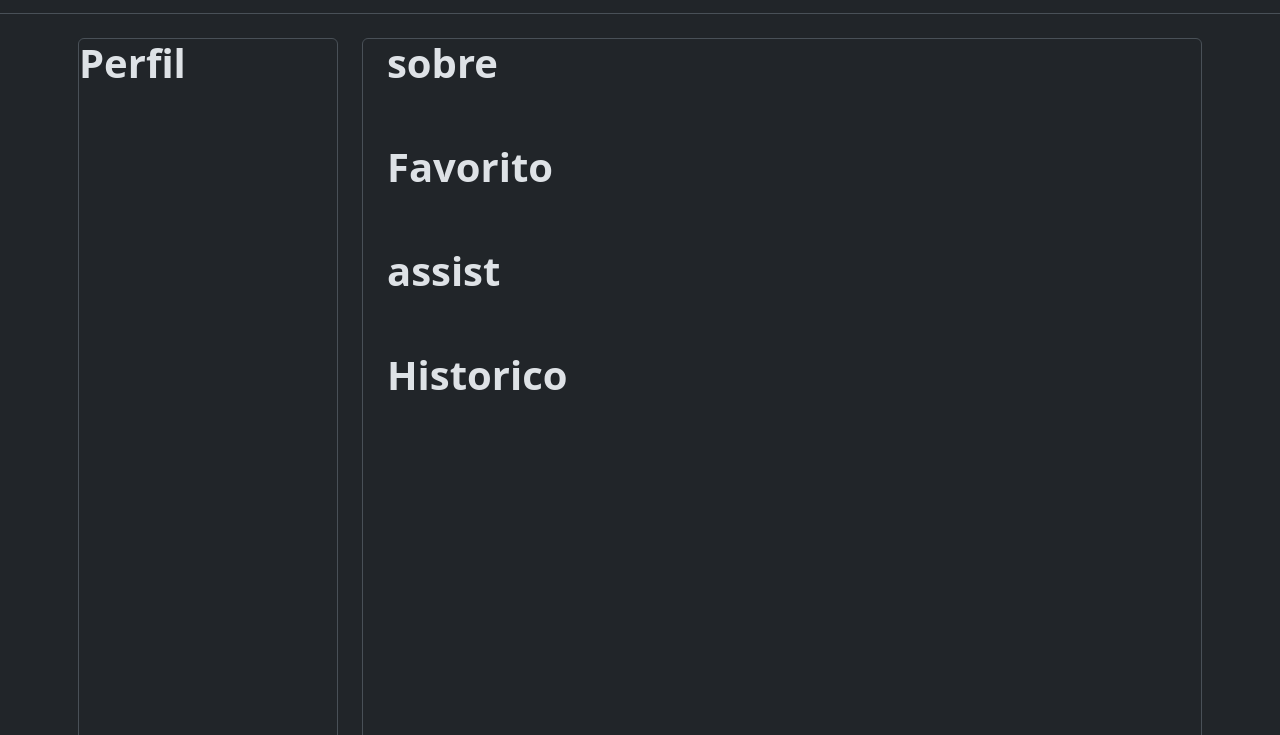
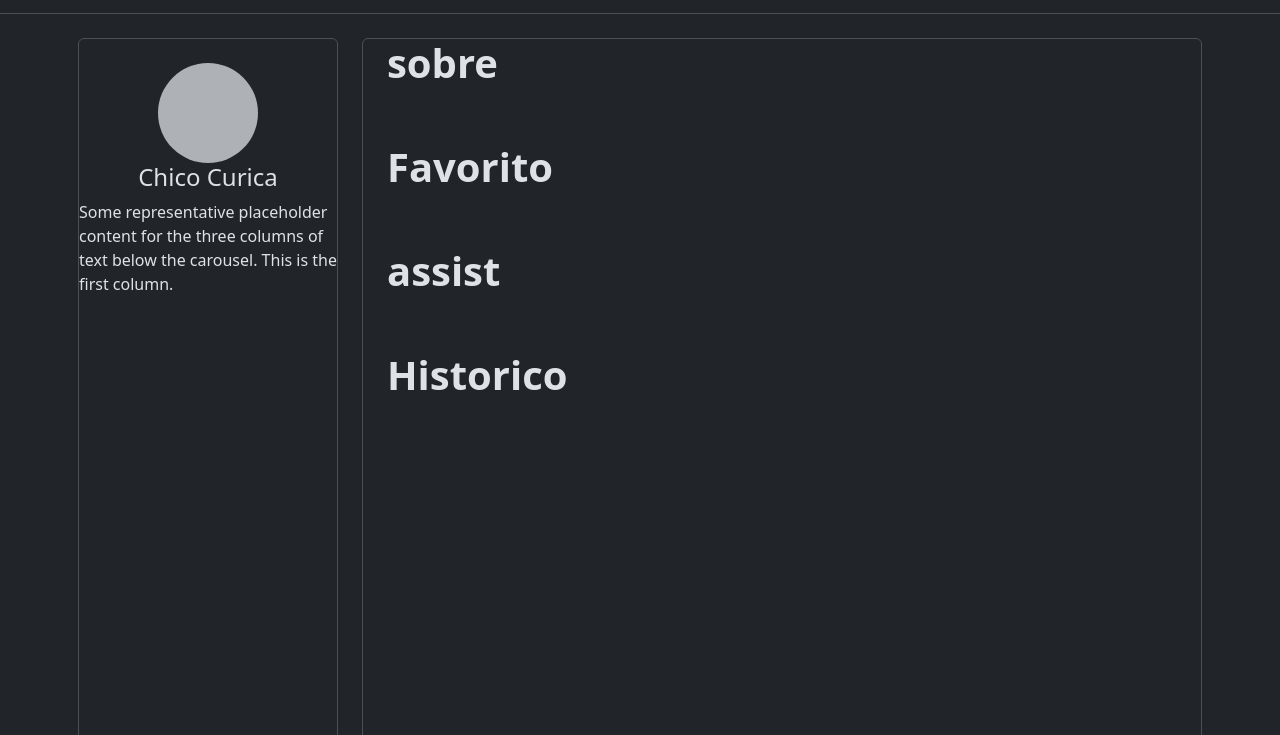
Before and after one commit to PcctStreaming/StreamEdu, a plain HTML site: page src/Perfil.html in a window 1280 px wide. Shown: the part 65-800 px from the top of the page. Drawn offline with nearby package versions, Linux system fonts and the light colour scheme.

Commit message:
Foi colocado ajuste na div do Perfil

```diff
--- a/src/Perfil.html
+++ b/src/Perfil.html
@@ -43,7 +43,13 @@
         <div class="container p-2 d-flex gap-4">
 
             <div class="nav flex-column nav-pills min-vh-100 border rounded" style="width: 350px">
-                <h1 class="fw-bold">Perfil</h1>
+
+                <div class="col-lg-10 d-flex flex-column w-100 align-items-center mt-4">
+                    <svg class="bd-placeholder-img rounded-circle" width="100" height="100" xmlns="http://www.w3.org/2000/svg" role="img" aria-label="Placeholder" preserveAspectRatio="xMidYMid slice" focusable="false"><title>Placeholder</title><rect width="100%" height="100%" fill="var(--bs-secondary-color)"/></svg>
+                    <h4 class="fw-normal">Chico Curica</h4>
+                    <p>Some representative placeholder content for the three columns of text below the carousel. This is the first column.</p>
+
+                  </div>
             </div>
 
             <div class="container-fluid d-flex flex-column border rounded">
```
